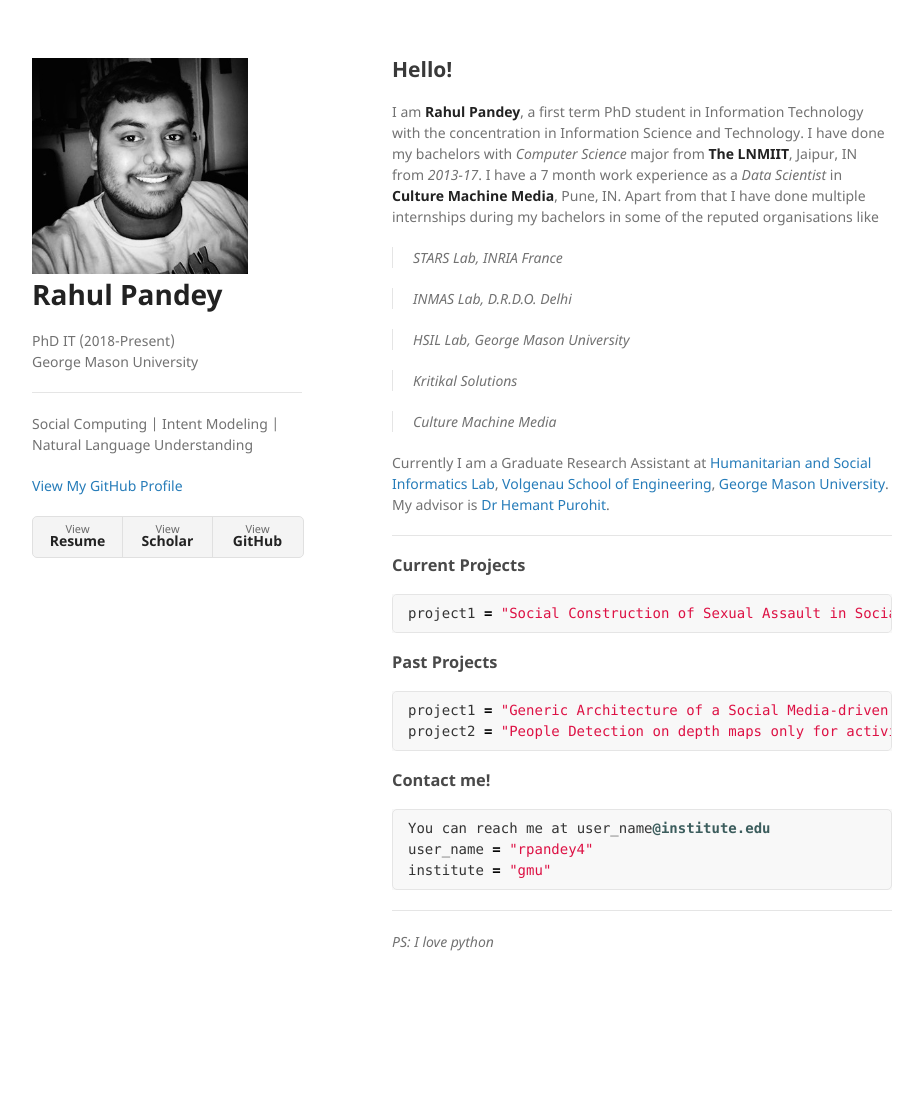
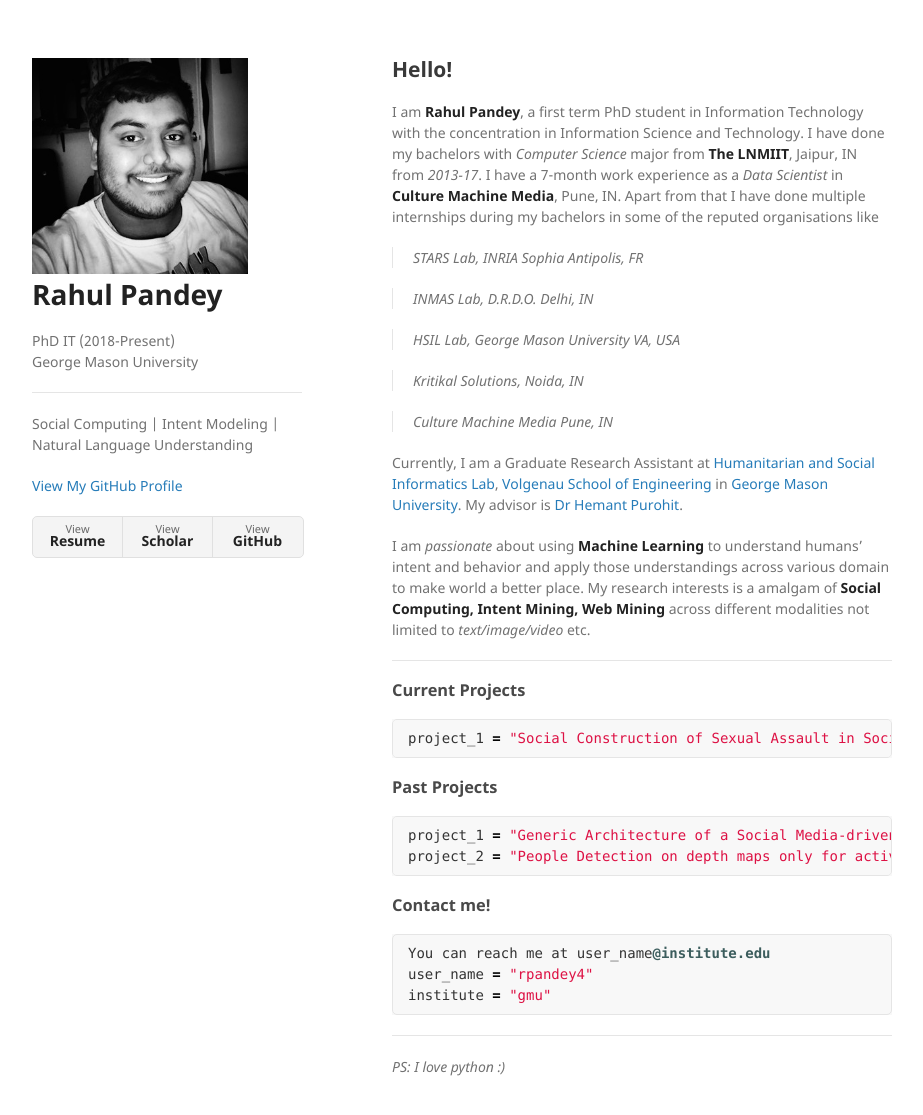
Before and after one commit to gizmowiki/gizmowiki.github.io, a Jekyll site: the page built from index.md, in a window 1280 px wide and 1147 px high. Shown: the top 1115 px of the window, without its empty margins (178-1101 px from the left). Built offline with Jekyll 4.4.1, drawn with Linux system fonts in a browser that asks for light colours; our own code applies the rules of GitHub Pages for plain Markdown files.

Commit message:
first_draft_v2

````diff
--- a/index.md
+++ b/index.md
@@ -3,31 +3,33 @@
 ---
 
 ## [](#header-2)Hello!
-I am **Rahul Pandey**, a first term PhD student in Information Technology with the concentration in Information Science and Technology. I have done my bachelors with _Computer Science_ major from **The LNMIIT**, Jaipur, IN from _2013-17_. I have a 7 month work experience as a _Data Scientist_ in **Culture Machine Media**, Pune, IN. Apart from that I have done multiple internships during my bachelors in some of the reputed organisations like
->STARS Lab, INRIA France
+I am **Rahul Pandey**, a first term PhD student in Information Technology with the concentration in Information Science and Technology. I have done my bachelors with _Computer Science_ major from **The LNMIIT**, Jaipur, IN from _2013-17_. I have a 7-month work experience as a _Data Scientist_ in **Culture Machine Media**, Pune, IN. Apart from that I have done multiple internships during my bachelors in some of the reputed organisations like
+>STARS Lab, INRIA Sophia Antipolis, FR
 
->INMAS Lab, D.R.D.O. Delhi
+>INMAS Lab, D.R.D.O. Delhi, IN
 
->HSIL Lab, George Mason University
+>HSIL Lab, George Mason University VA, USA
 
->Kritikal Solutions
+>Kritikal Solutions, Noida, IN
 
->Culture Machine Media
+>Culture Machine Media Pune, IN
 
-Currently I am a Graduate Research Assistant at [Humanitarian and Social Informatics Lab](http://ist.gmu.edu/~hpurohit/humanitarian-informatics-lab.html), [Volgenau School of Engineering](https://volgenau.gmu.edu/), [George Mason University](https://www2.gmu.edu/). My advisor is [Dr Hemant Purohit](http://ist.gmu.edu/~hpurohit/).
+Currently, I am a Graduate Research Assistant at [Humanitarian and Social Informatics Lab](http://ist.gmu.edu/~hpurohit/humanitarian-informatics-lab.html), [Volgenau School of Engineering](https://volgenau.gmu.edu/) in [George Mason University](https://www2.gmu.edu/). My advisor is [Dr Hemant Purohit](http://ist.gmu.edu/~hpurohit/).
+
+I am _passionate_ about using **Machine Learning** to understand humans' intent and behavior and apply those understandings across various domain to make world a better place. My research interests is a amalgam of **Social Computing, Intent Mining, Web Mining** across different modalities not limited to _text/image/video_ etc.
 
 * * *
 
 ### [](#header-3)Current Projects
 ```python
-project1 = "Social Construction of Sexual Assault in Social Media: Modeling Policy-relevant User Intent on Twitter"
+project_1 = "Social Construction of Sexual Assault in Social Media: Modeling Policy-relevant User Intent on Twitter"
 ```
 <!-- Learning to rank twitter data for intent classification
 Modeling user intent to help Fire and Rescue department of the state -->
 ### [](#header-3)Past Projects
 ```python
-project1 = "Generic Architecture of a Social Media-driven Intervention Support System for Smart Cities"
-project2 = "People Detection on depth maps only for activity recognition of patients suffering from Alzheimer disease"
+project_1 = "Generic Architecture of a Social Media-driven Intervention Support System for Smart Cities"
+project_2 = "People Detection on depth maps only for activity recognition of patients suffering from Alzheimer disease"
 ```
 
 ### [](#header-3)Contact me!
@@ -37,4 +39,4 @@
 institute = "gmu"
 ```
 * * *
-_PS: I love python_
+_PS: I love python :)_
````
